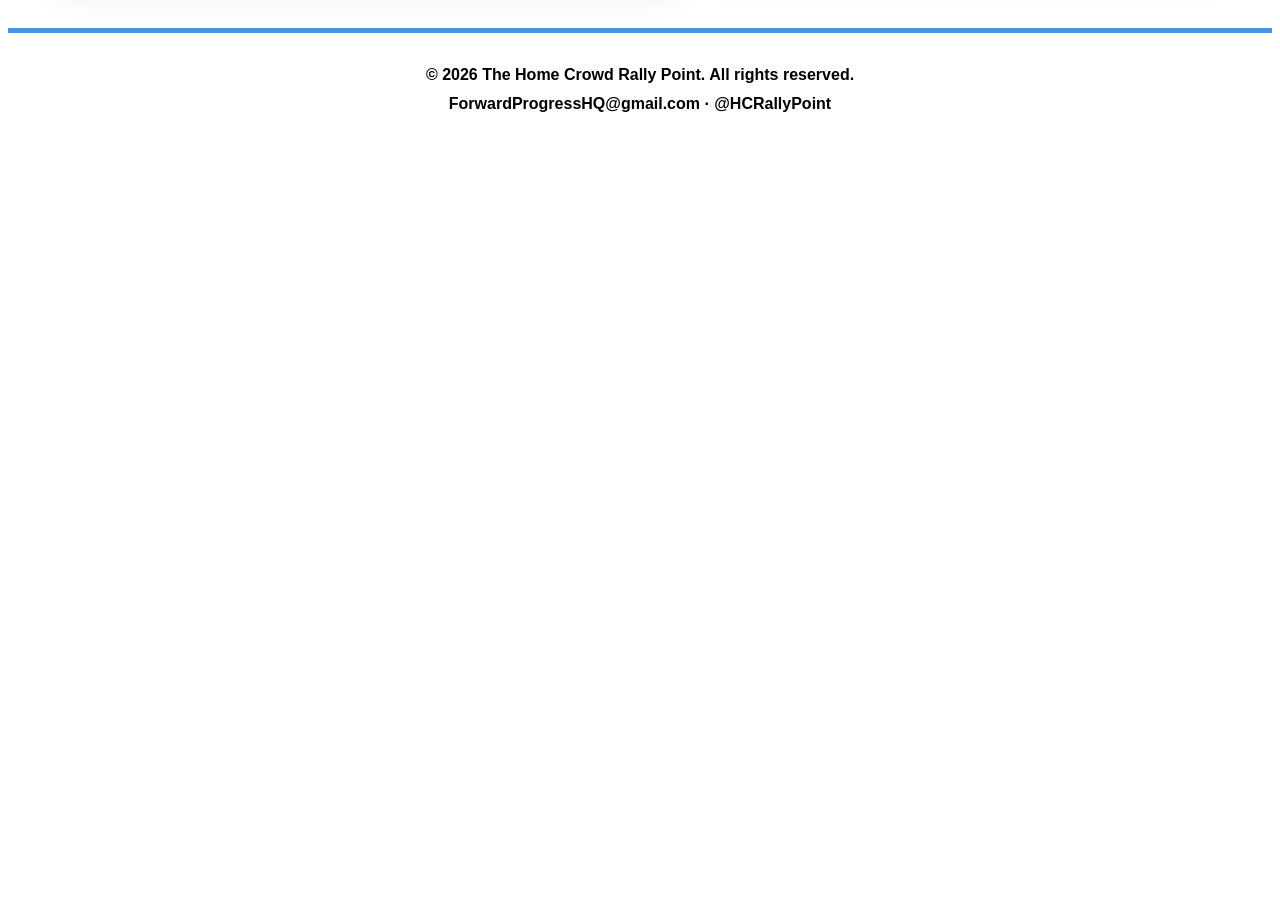
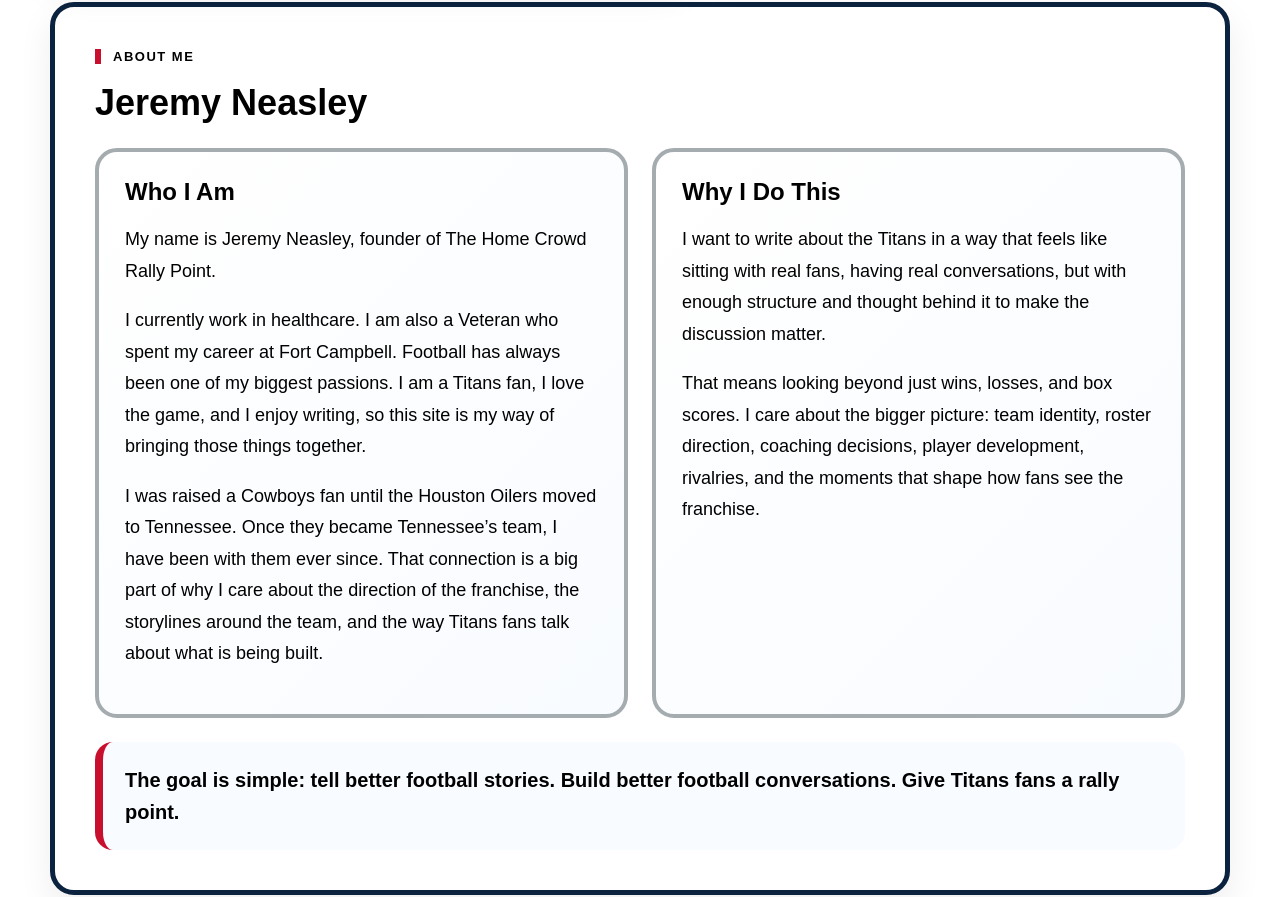
Before and after one commit to TheHomeCrowdRallyPoint/TheHomeCrowdRallyPoint, a React (Vite) app: page / in a window 1280 px wide. Shown: the part 884-1781 px from the top of the page. Before the commit the page ends 1039 px from the top, so only its background shows below. Built offline with nearby package versions, Linux system fonts and the light colour scheme.

Commit message:
Update App.jsx

```diff
--- a/src/App.jsx
+++ b/src/App.jsx
@@ -270,6 +270,54 @@ const styles = {
     fontWeight: 700,
   },
 
+  aboutSection: {
+    marginTop: "34px",
+    border: `5px solid ${colors.navy}`,
+    borderRadius: "24px",
+    padding: "40px",
+    background: colors.white,
+    color: colors.black,
+    boxShadow: "0 14px 34px rgba(0,0,0,0.07)",
+  },
+
+  aboutGrid: {
+    display: "grid",
+    gridTemplateColumns: "repeat(auto-fit, minmax(260px, 1fr))",
+    gap: "24px",
+    marginTop: "24px",
+  },
+
+  aboutCard: {
+    border: `4px solid ${colors.silver}`,
+    borderRadius: "22px",
+    padding: "26px",
+    background: `linear-gradient(135deg, ${colors.white} 0%, #f8fbff 100%)`,
+  },
+
+  aboutCardTitle: {
+    margin: 0,
+    fontSize: "24px",
+    fontWeight: 900,
+    color: colors.black,
+  },
+
+  aboutText: {
+    fontSize: "18px",
+    lineHeight: 1.75,
+    color: colors.black,
+  },
+
+  goalBox: {
+    marginTop: "24px",
+    borderLeft: `8px solid ${colors.red}`,
+    padding: "22px",
+    background: "#f8fbff",
+    borderRadius: "18px",
+    fontSize: "20px",
+    lineHeight: 1.6,
+    fontWeight: 900,
+  },
+
   articleShell: {
     maxWidth: "850px",
     margin: "0 auto",
@@ -448,8 +496,8 @@ export default function App() {
               Home
             </a>
 
-            <a style={styles.navLink} href="#about">
-              About
+            <a style={styles.navLink} href="#about-me">
+              About Me
             </a>
 
             <a style={styles.navLink} href={`mailto:${contactEmail}`}>
@@ -495,7 +543,7 @@ export default function App() {
               </button>
             </div>
 
-            <aside style={styles.sideCard} id="about">
+            <aside style={styles.sideCard}>
               <div>
                 <span style={styles.eyebrow}>About the Site</span>
 
@@ -537,6 +585,62 @@ export default function App() {
               </div>
             </aside>
           </section>
+
+          <section id="about-me" style={styles.aboutSection}>
+            <span style={styles.eyebrow}>About Me</span>
+
+            <h2 style={styles.h2}>Jeremy Neasley</h2>
+
+            <div style={styles.aboutGrid}>
+              <div style={styles.aboutCard}>
+                <h3 style={styles.aboutCardTitle}>Who I Am</h3>
+
+                <p style={styles.aboutText}>
+                  My name is Jeremy Neasley, founder of The Home Crowd Rally
+                  Point.
+                </p>
+
+                <p style={styles.aboutText}>
+                  I currently work in healthcare. I am also a Veteran who spent
+                  my career at Fort Campbell. Football has always been one of my
+                  biggest passions. I am a Titans fan, I love the game, and I
+                  enjoy writing, so this site is my way of bringing those things
+                  together.
+                </p>
+
+                <p style={styles.aboutText}>
+                  I was raised a Cowboys fan until the Houston Oilers moved to
+                  Tennessee. Once they became Tennessee’s team, I have been with
+                  them ever since. That connection is a big part of why I care
+                  about the direction of the franchise, the storylines around the
+                  team, and the way Titans fans talk about what is being built.
+                </p>
+              </div>
+
+              <div style={styles.aboutCard}>
+                <h3 style={styles.aboutCardTitle}>Why I Do This</h3>
+
+                <p style={styles.aboutText}>
+                  I want to write about the Titans in a way that feels like
+                  sitting with real fans, having real conversations, but with
+                  enough structure and thought behind it to make the discussion
+                  matter.
+                </p>
+
+                <p style={styles.aboutText}>
+                  That means looking beyond just wins, losses, and box scores. I
+                  care about the bigger picture: team identity, roster direction,
+                  coaching decisions, player development, rivalries, and the
+                  moments that shape how fans see the franchise.
+                </p>
+              </div>
+            </div>
+
+            <div style={styles.goalBox}>
+              The goal is simple: tell better football stories. Build better
+              football conversations. Give Titans fans a rally point.
+            </div>
+          </section>
         </div>
       </main>
 
```
